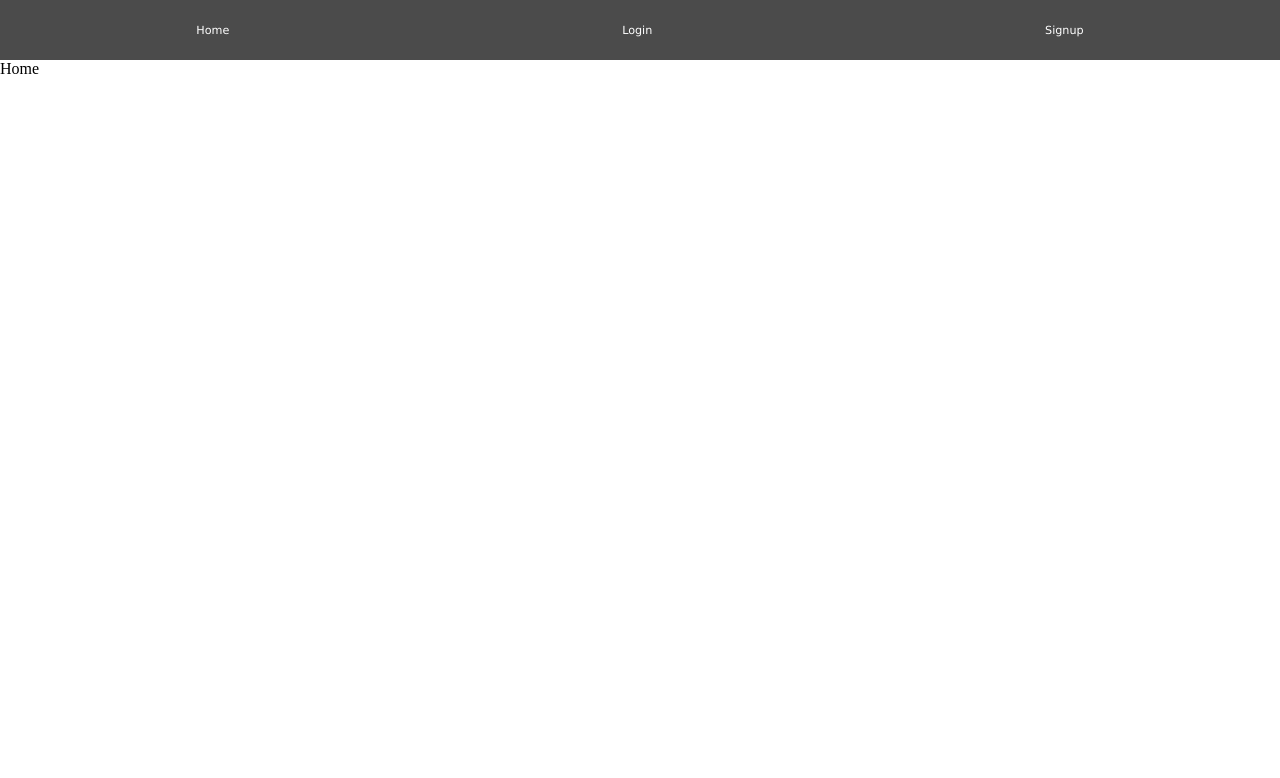
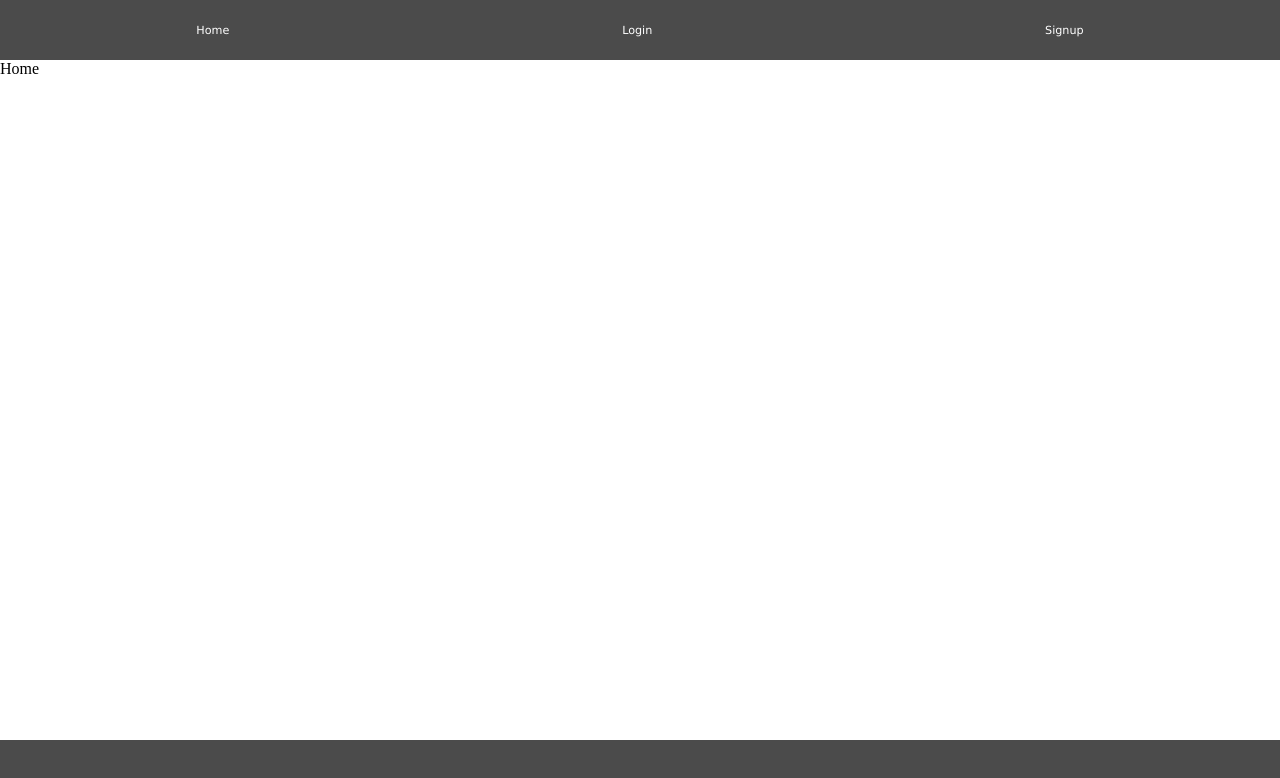
Before and after one commit to peachysnicker/MERN-PROJECT-3, a React (Create React App) app in the folder client/: page / in a window 1280 px wide. Shown: the top 778 px of the page. Built offline with nearby package versions, Linux system fonts and the light colour scheme.

Commit message:
added footer component

```diff
--- a/client/src/App.css
+++ b/client/src/App.css
@@ -9,10 +9,18 @@
 .header {
   width: 100vw;
   height: 7.5vh;
-  min-height: 60px;
+  min-height: 30px;
   display: flex;
   justify-content: space-around;
   align-items: center;
+  background-color: rgba(30, 30, 30, 0.8);
+}
+
+.footer {
+  width: 100vw;
+  height: 7.5vh;
+  min-height: 30px;
+  display: flex;
   background-color: rgba(30, 30, 30, 0.8);
 }
 
@@ -27,6 +35,10 @@
   padding: 7px;
   border: none;
   border-radius: 10px;
+}
+
+.home-container {
+  min-height: 85vh;
 }
 
 .flex-container {
--- a/client/src/App.js
+++ b/client/src/App.js
@@ -14,6 +14,7 @@ import Signup from './pages/Signup';
 import Profile from './pages/Profile';
 import Admin from './pages/Admin';
 import Header from './components/Header';
+import Footer from './components/Footer';
 
 const httpLink = createHttpLink({
   uri: '/graphql',
@@ -68,6 +69,7 @@ function App() {
             />
           </Routes>
         </>
+        <Footer />
       </Router>
     </ApolloProvider>
   )
--- /dev/null
+++ b/client/src/components/Footer.js
@@ -0,0 +1,9 @@
+import React from 'react';
+
+function Footer() {
+  return (
+    <div className='footer'></div>
+  )
+}
+
+export default Footer;
--- a/client/src/pages/Home.js
+++ b/client/src/pages/Home.js
@@ -2,7 +2,7 @@ import React from 'react';
 
 function Home() {
   return (
-    <div>Home</div>
+    <div className='home-container'>Home</div>
   )
 }
 
--- a/client/src/pages/Login.js
+++ b/client/src/pages/Login.js
@@ -45,6 +45,7 @@ function Login() {
               </p>
             ) : (
               <form className='login-form' onSubmit={handleFormSubmit}>
+                <h2>Please Login</h2>
                 <input
                   placeholder="Your email"
                   name="email"
--- a/client/src/pages/Signup.js
+++ b/client/src/pages/Signup.js
@@ -47,6 +47,7 @@ function Signup() {
               </p>
             ) : (
               <form className='signup-form' onSubmit={handleFormSubmit}>
+                <h2>Please Sign Up</h2>
                 <input
                   placeholder="Your username"
                   name="username"
```
